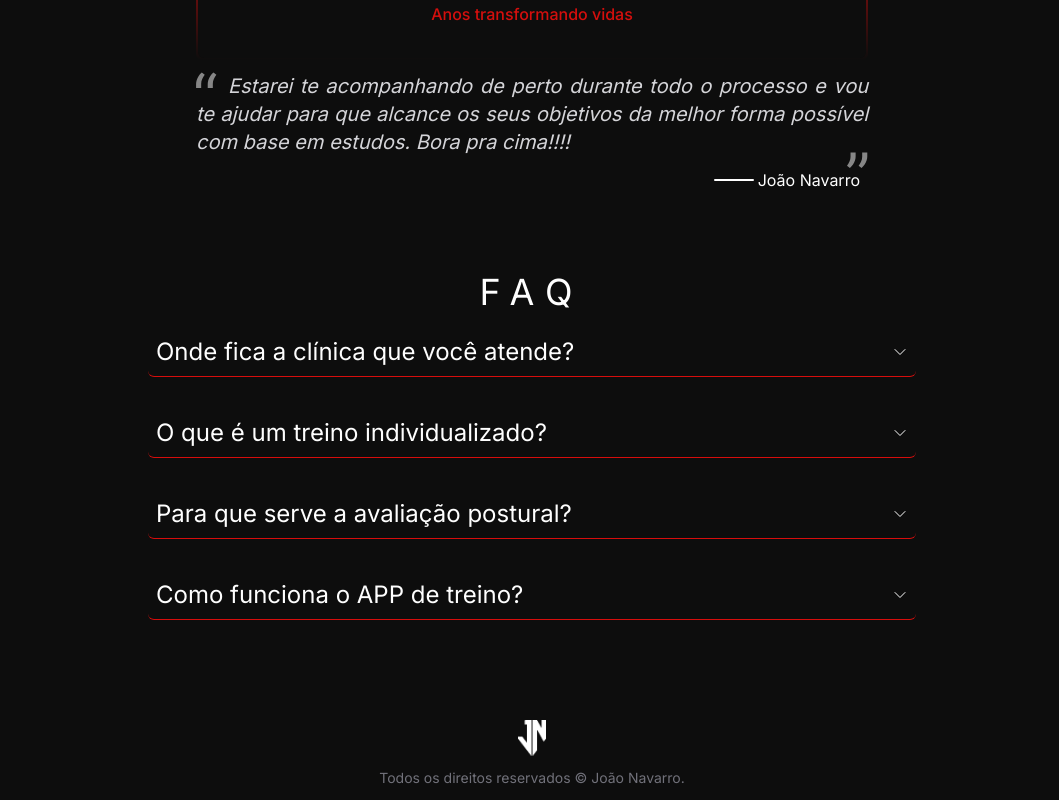
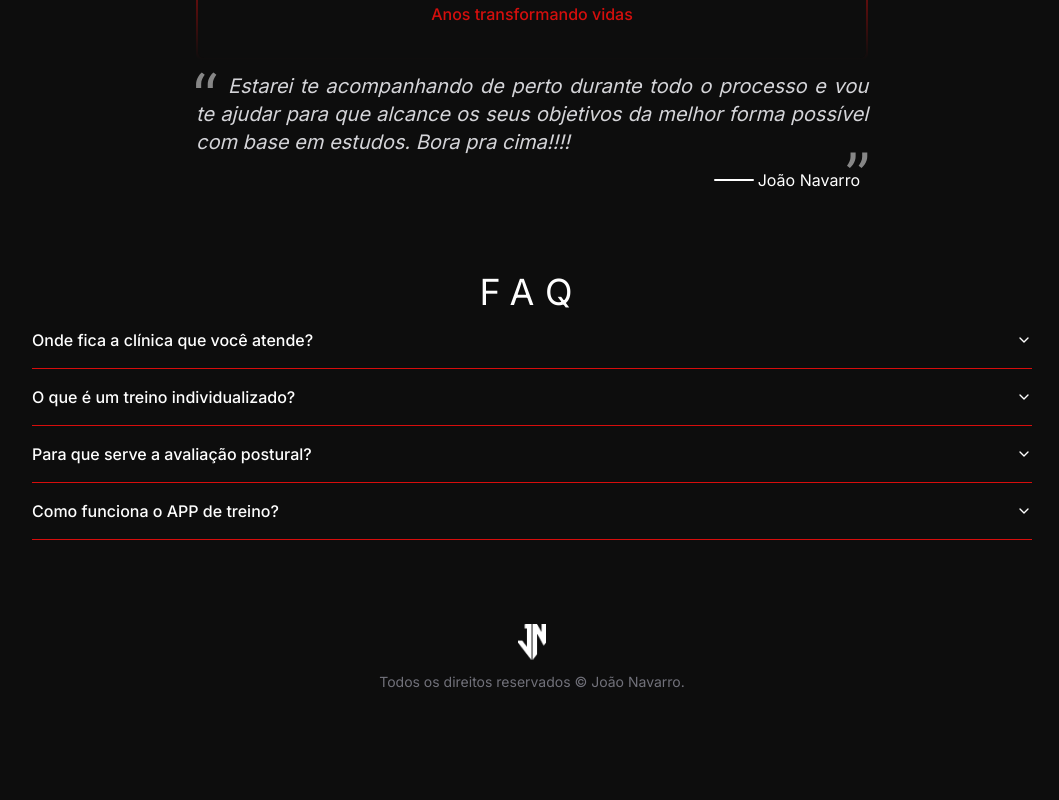
Before and after one commit to leafartech/premium_trainer, a Next.js app: page /avaliacao-fisica in a window 1280 px wide. Shown: the part 2777-3577 px from the top of the page, without its empty margins (108-1167 px from the left). After the commit the page ends 3481 px from the top, so only its background shows below. Built offline with nearby package versions, Linux system fonts and the light colour scheme.

Commit message:
refactoring faq

```diff
--- a/src/app/page.tsx
+++ b/src/app/page.tsx
@@ -234,7 +234,7 @@
           </div>
         </Section>
         <Section>
-          <h2 className="tracking-[12px] text-center text-2xl sm:text-4xl text-brandWhite">
+          <h2 className="tracking-[12px] text-center text-2xl sm:text-4xl text-brandWhite font-bold">
             FAQ
           </h2>
           <FAQ />
--- a/src/components/FAQ/QuestsFAQ/index.tsx
+++ /dev/null
@@ -1,38 +0,0 @@
-import { ChevronRightIcon } from '@heroicons/react/24/outline'
-import { FAQProps } from '../../../types/faqProps'
-import { useItemFAQ } from '@/hooks/useItemFAQ'
-
-interface QuestsFAQProps {
-  quest: string
-  answer: string
-  data: FAQProps
-}
-
-const QuestsFAQ = ({ quest, answer, data }: QuestsFAQProps) => {
-  const { handleToggleActive, item } = useItemFAQ(data)
-
-  return (
-    <div
-      className={`flex flex-col w-full items-center duration-500 py-4 group ${
-        item.active === 1 ? 'is-active bg-brandBlack' : ''
-      }`}
-    >
-      <button
-        onClick={handleToggleActive}
-        className="flex justify-between items-center p-2 border-b border-b-brandRed-500 rounded-md w-full text-lg sm:text-2xl text-brandWhite  group-[.is-active]:font-bold"
-      >
-        {quest}
-        <div className="rotate-90 duration-500 group-[.is-active]:rotate-[0deg]">
-          <ChevronRightIcon className="w-4 h-4" />
-        </div>
-      </button>
-      <div className="overflow-hidden max-h-0 group-[.is-active]:max-h-[200px] px-2">
-        <p className="text-zinc-300 text-sm sm:text-lg mt-2 text-justify">
-          {answer}
-        </p>
-      </div>
-    </div>
-  )
-}
-
-export default QuestsFAQ
--- a/src/components/FAQ/index.tsx
+++ b/src/components/FAQ/index.tsx
@@ -1,44 +1,22 @@
-'use client'
-
-import { useState } from 'react'
-import QuestsFAQ from './QuestsFAQ'
-import { FAQProps } from '../../types/faqProps'
+import {
+  Accordion,
+  AccordionContent,
+  AccordionItem,
+  AccordionTrigger,
+} from '@/components/ui/accordion'
+import QUESTS from '@/constants/quests'
 
 const FAQ = () => {
-  const [questsFAQ] = useState<FAQProps[]>([
-    {
-      question: 'Onde fica a clínica que você atende?',
-      answer:
-        'Em Ilhéus/Ba Endereço rua nossa senhora aparecida, n° 581. É uma galeria de salas comerciais do outro lado da rua do cemitério do Nelson Costa um pouco mais para frente. Quando chegar na galeria, você deverá subir as escadas que se encontram logo à esquerda. A sala da clínica fica ao final do corredor, à esquerda, após subir as escadas!',
-    },
-    {
-      question: 'O que é um treino individualizado?',
-      answer:
-        'É um treino voltado às suas necessidades/especificidades físicas, biológicas e anatômicas do seu corpo, onde é feita uma análise minuciosa para te ajudarmos na busca do seu objetivo.',
-    },
-    {
-      question: 'Para que serve a avaliação postural?',
-      answer:
-        'Para descobrirmos se você tem algum desalinhamento/desnível funcional/estrutural, como: escoliose, cifose, protusão de ombros, entre outros. Detectando esses problemas posturais, vamos corrigi-los com exercícios específicos + mobilidades e alongamentos, trazendo assim seu corpo para um funcionamento mais adequado, te livrando de dores e desconfortos musculares/articulares.',
-    },
-    {
-      question: 'Como funciona o APP de treino?',
-      answer:
-        'Ele funciona da seguinte forma. Você terá vídeos explicativos, mostrando quais são os seus exercícios que estarão no seu protocolo, espaço para anotar os pesos utilizados, quantidade de séries/repetições dos exercícios, e o devido tempo de descanso. De bônus, coloco sempre nas observações de cada exercício, a forma que preciso que você execute aquele movimento, para ficar o mais seguro e eficaz possível!',
-    },
-  ])
-
   return (
-    <div className="w-full max-w-3xl flex flex-col justify-center items-center">
-      {questsFAQ.map((item, index) => (
-        <QuestsFAQ
-          key={index}
-          quest={item.question}
-          answer={item.answer}
-          data={item}
-        />
+    <Accordion type="multiple" className="w-full sm:w-[1000px]">
+      {QUESTS.map((quest, index) => (
+        <AccordionItem key={index} value={`${index}`}>
+          <AccordionTrigger>{quest.question}</AccordionTrigger>
+          <AccordionContent>{quest.answer}</AccordionContent>
+        </AccordionItem>
       ))}
-    </div>
+    </Accordion>
   )
 }
+
 export default FAQ
--- /dev/null
+++ b/src/components/ui/accordion.tsx
@@ -0,0 +1,58 @@
+'use client'
+
+import * as React from 'react'
+import * as AccordionPrimitive from '@radix-ui/react-accordion'
+import { ChevronDown } from 'lucide-react'
+
+import { cn } from '@/lib/utils'
+
+const Accordion = AccordionPrimitive.Root
+
+const AccordionItem = React.forwardRef<
+  React.ElementRef<typeof AccordionPrimitive.Item>,
+  React.ComponentPropsWithoutRef<typeof AccordionPrimitive.Item>
+>(({ className, ...props }, ref) => (
+  <AccordionPrimitive.Item
+    ref={ref}
+    className={cn('border-b border-b-brandRed-500', className)}
+    {...props}
+  />
+))
+AccordionItem.displayName = 'AccordionItem'
+
+const AccordionTrigger = React.forwardRef<
+  React.ElementRef<typeof AccordionPrimitive.Trigger>,
+  React.ComponentPropsWithoutRef<typeof AccordionPrimitive.Trigger>
+>(({ className, children, ...props }, ref) => (
+  <AccordionPrimitive.Header className="flex">
+    <AccordionPrimitive.Trigger
+      ref={ref}
+      className={cn(
+        'flex flex-1 items-center justify-between py-4 font-medium transition-all hover:underline [&[data-state=open]>svg]:rotate-180 text-brandWhite',
+        className,
+      )}
+      {...props}
+    >
+      {children}
+      <ChevronDown className="h-4 w-4 shrink-0 transition-transform duration-200" />
+    </AccordionPrimitive.Trigger>
+  </AccordionPrimitive.Header>
+))
+AccordionTrigger.displayName = AccordionPrimitive.Trigger.displayName
+
+const AccordionContent = React.forwardRef<
+  React.ElementRef<typeof AccordionPrimitive.Content>,
+  React.ComponentPropsWithoutRef<typeof AccordionPrimitive.Content>
+>(({ className, children, ...props }, ref) => (
+  <AccordionPrimitive.Content
+    ref={ref}
+    className="overflow-hidden text-sm transition-all data-[state=closed]:animate-accordion-up data-[state=open]:animate-accordion-down text-brandWhite"
+    {...props}
+  >
+    <div className={cn('pb-4 pt-0', className)}>{children}</div>
+  </AccordionPrimitive.Content>
+))
+
+AccordionContent.displayName = AccordionPrimitive.Content.displayName
+
+export { Accordion, AccordionItem, AccordionTrigger, AccordionContent }
--- /dev/null
+++ b/src/constants/quests.ts
@@ -0,0 +1,24 @@
+const QUESTS = [
+  {
+    question: 'Onde fica a clínica que você atende?',
+    answer:
+      'Em Ilhéus/Ba Endereço rua nossa senhora aparecida, n° 581. É uma galeria de salas comerciais do outro lado da rua do cemitério do Nelson Costa um pouco mais para frente. Quando chegar na galeria, você deverá subir as escadas que se encontram logo à esquerda. A sala da clínica fica ao final do corredor, à esquerda, após subir as escadas!',
+  },
+  {
+    question: 'O que é um treino individualizado?',
+    answer:
+      'É um treino voltado às suas necessidades/especificidades físicas, biológicas e anatômicas do seu corpo, onde é feita uma análise minuciosa para te ajudarmos na busca do seu objetivo.',
+  },
+  {
+    question: 'Para que serve a avaliação postural?',
+    answer:
+      'Para descobrirmos se você tem algum desalinhamento/desnível funcional/estrutural, como: escoliose, cifose, protusão de ombros, entre outros. Detectando esses problemas posturais, vamos corrigi-los com exercícios específicos + mobilidades e alongamentos, trazendo assim seu corpo para um funcionamento mais adequado, te livrando de dores e desconfortos musculares/articulares.',
+  },
+  {
+    question: 'Como funciona o APP de treino?',
+    answer:
+      'Ele funciona da seguinte forma. Você terá vídeos explicativos, mostrando quais são os seus exercícios que estarão no seu protocolo, espaço para anotar os pesos utilizados, quantidade de séries/repetições dos exercícios, e o devido tempo de descanso. De bônus, coloco sempre nas observações de cada exercício, a forma que preciso que você execute aquele movimento, para ficar o mais seguro e eficaz possível!',
+  },
+]
+
+export default QUESTS
--- /dev/null
+++ b/src/lib/utils.ts
@@ -0,0 +1,6 @@
+import { type ClassValue, clsx } from 'clsx'
+import { twMerge } from 'tailwind-merge'
+
+export function cn(...inputs: ClassValue[]) {
+  return twMerge(clsx(inputs))
+}
--- a/tailwind.config.ts
+++ b/tailwind.config.ts
@@ -1,35 +1,56 @@
-import type { Config } from "tailwindcss";
+import type { Config } from 'tailwindcss'
 
-const config: Config = {
+const config = {
+  darkMode: ['class'],
   content: [
-    "./src/pages/**/*.{js,ts,jsx,tsx,mdx}",
-    "./src/components/**/*.{js,ts,jsx,tsx,mdx}",
-    "./src/app/**/*.{js,ts,jsx,tsx,mdx}",
+    './pages/**/*.{ts,tsx}',
+    './components/**/*.{ts,tsx}',
+    './app/**/*.{ts,tsx}',
+    './src/**/*.{ts,tsx}',
   ],
-  safelist: [
-    "rounded-md"
-  ],
+  prefix: '',
   theme: {
+    container: {
+      center: true,
+      padding: '2rem',
+      screens: {
+        '2xl': '1400px',
+      },
+    },
     extend: {
+      keyframes: {
+        'accordion-down': {
+          from: { height: '0' },
+          to: { height: 'var(--radix-accordion-content-height)' },
+        },
+        'accordion-up': {
+          from: { height: 'var(--radix-accordion-content-height)' },
+          to: { height: '0' },
+        },
+      },
+      animation: {
+        'accordion-down': 'accordion-down 0.2s ease-out',
+        'accordion-up': 'accordion-up 0.2s ease-out',
+      },
       colors: {
         brandRed: {
-          200: "#BF332C",
-          400: "#D40F0D",
-          500: "#D60D0C",
+          200: '#BF332C',
+          400: '#D40F0D',
+          500: '#D60D0C',
         },
-        brandBlack: "#0D0D0D",
-        brandWhite: "#FEFEFE"
+        brandBlack: '#0D0D0D',
+        brandWhite: '#FEFEFE',
       },
       width: {
-        myLg: "450px",
-        myXl: "600px"
+        myLg: '450px',
+        myXl: '600px',
       },
       maxWidth: {
-        my2Xl: "1280px"
-      }
+        my2Xl: '1280px',
+      },
     },
   },
-  plugins: [],
-}
+  plugins: [require('tailwindcss-animate')],
+} satisfies Config
 
-export default config;
+export default config
```
Also changed, not shown: package.json (+7 -1 lines), components.json (added), 1 other file (tests, documents, lock files or other folders).
